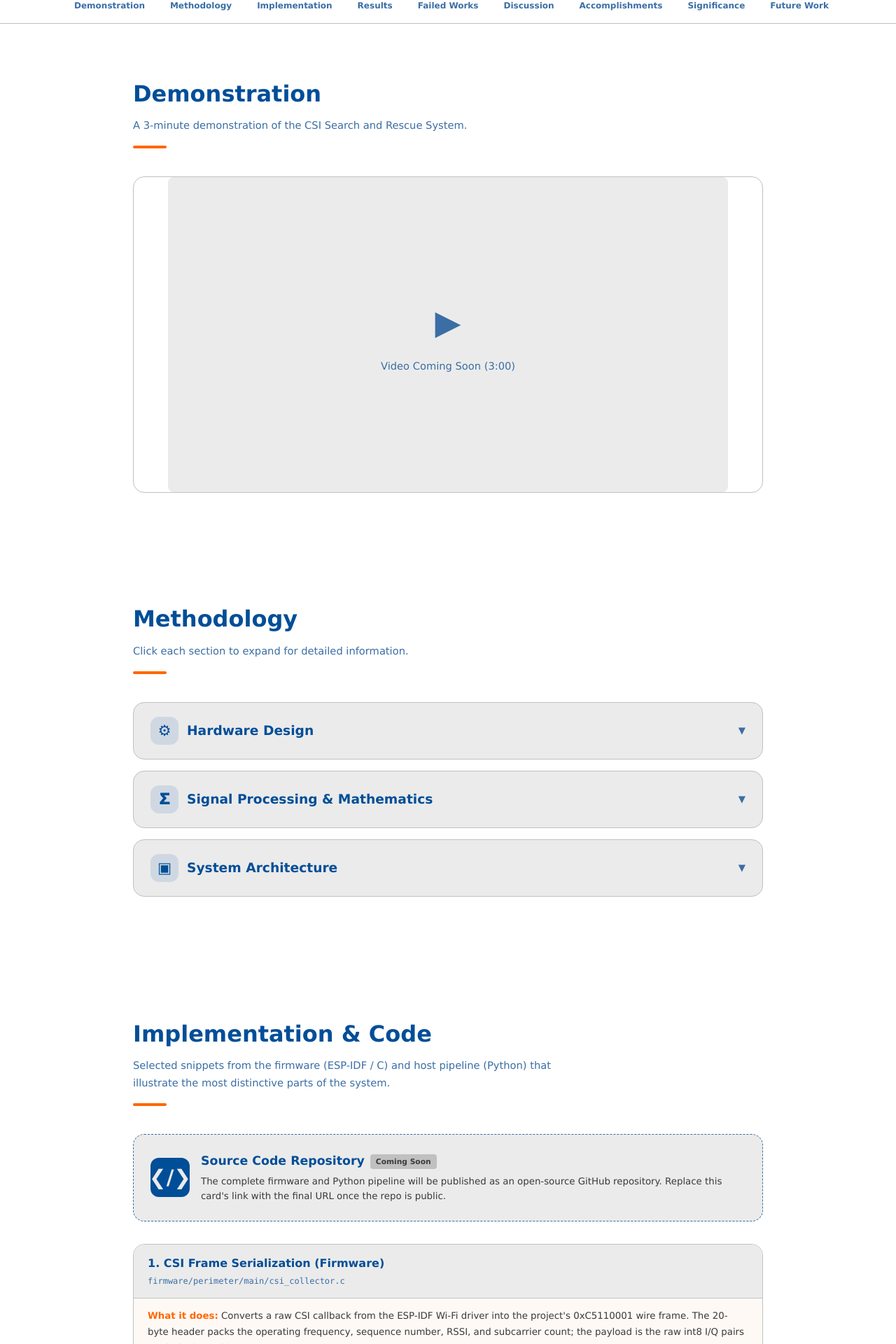
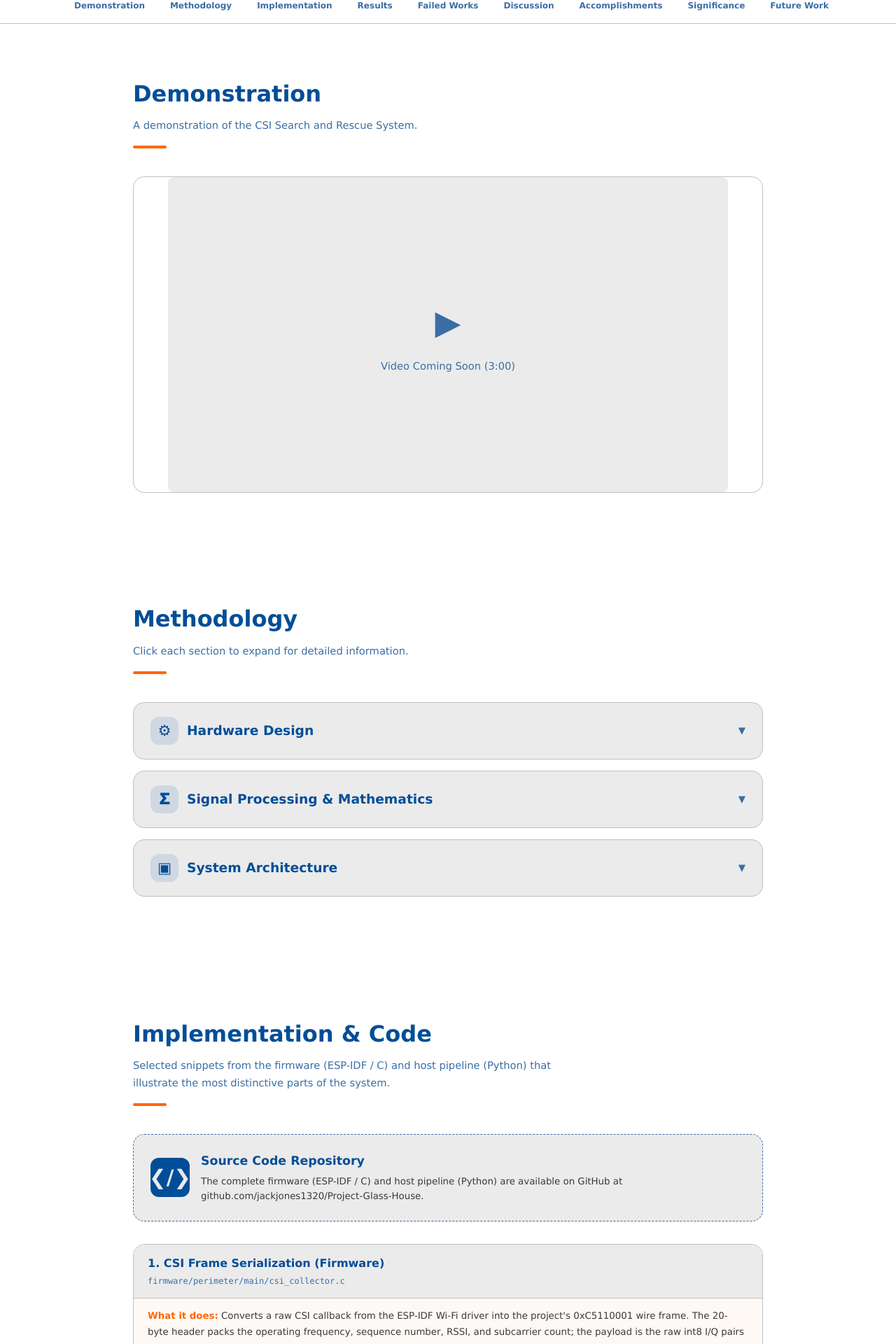
Before and after one commit to tg14578/csi-sar, a Next.js app: page /project in a window 1280 px wide. Shown: the part 280-2200 px from the top of the page at 70% size. Built offline with nearby package versions, Linux system fonts and the light colour scheme.

Commit message:
Update the github link

```diff
--- a/app/documents/page.js
+++ b/app/documents/page.js
@@ -21,10 +21,10 @@ export default function Documents(){
           </div>
 
           <div className="docs-grid">
-            <a href="https://github.com/" target="_blank" rel="noopener noreferrer" className="doc-card">
+            <a href="https://github.com/jackjones1320/Project-Glass-House" target="_blank" rel="noopener noreferrer" className="doc-card">
               <div className="doc-icon">&#x276E;/&#x276F;</div>
               <div>
-                <h3>Source Code Repository <span className="badge-soon">Coming Soon</span></h3>
+                <h3>Source Code Repository</h3>
                 <p>Complete firmware (ESP-IDF / C) and host pipeline (Python) on GitHub</p>
               </div>
             </a>
--- a/app/project/page.js
+++ b/app/project/page.js
@@ -31,7 +31,7 @@ export default function Project(){
         <div className="section-inner">
           <div className="section-heading">
             <h2>Demonstration</h2>
-            <p>A 3-minute demonstration of the CSI Search and Rescue System.</p>
+            <p>A demonstration of the CSI Search and Rescue System.</p>
             <div className="accent-bar" />
           </div>
           <div className="figure">
@@ -252,9 +252,9 @@ export default function Project(){
             <div className="accent-bar" />
           </div>
 
-          {/* GitHub Placeholder */}
+          {/* GitHub Repository */}
           <a
-            href="https://github.com/"
+            href="https://github.com/jackjones1320/Project-Glass-House"
             target="_blank"
             rel="noopener noreferrer"
             className="repo-card"
@@ -262,14 +262,10 @@ export default function Project(){
           >
             <div className="repo-icon">&#x276E;/&#x276F;</div>
             <div>
-              <h3>
-                Source Code Repository
-                <span className="badge-soon">Coming Soon</span>
-              </h3>
+              <h3>Source Code Repository</h3>
               <p>
-                The complete firmware and Python pipeline will be published as an open-source
-                GitHub repository. Replace this card&apos;s link with the final URL once the repo
-                is public.
+                The complete firmware (ESP-IDF / C) and host pipeline (Python) are available on
+                GitHub at github.com/jackjones1320/Project-Glass-House.
               </p>
             </div>
           </a>
```
